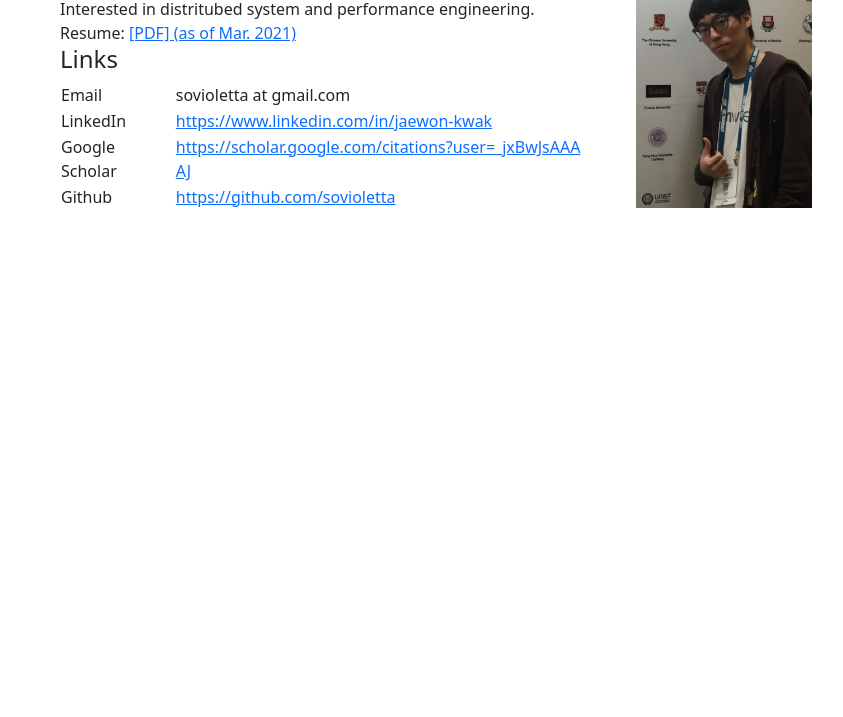
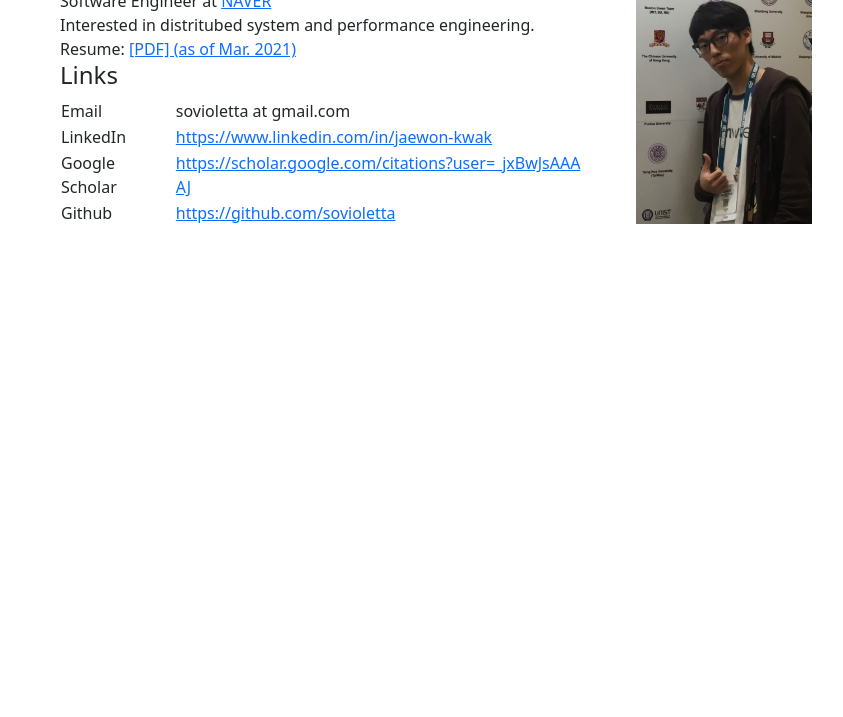
Before and after one commit to sovioletta/sovioletta, a plain HTML site: page index.html in a window 1280 px wide. Shown: the part 83-800 px from the top of the page, without its empty margins (216-1059 px from the left). Drawn offline with nearby package versions, Linux system fonts and the light colour scheme.

Commit message:
added a small padding on top

```diff
--- a/index.html
+++ b/index.html
@@ -8,7 +8,7 @@
         <link href="https://cdn.jsdelivr.net/npm/bootstrap@5.0.1/dist/css/bootstrap.min.css" rel="stylesheet" integrity="sha384-+0n0xVW2eSR5OomGNYDnhzAbDsOXxcvSN1TPprVMTNDbiYZCxYbOOl7+AMvyTG2x" crossorigin="anonymous">
     </head>
     <body>
-        <div class="container" style="max-width: 800px;">
+        <div class="container" style="max-width: 800px; padding-top: 16px;">
             <div class="row">
                 <h1>
                     Jaewon Kwak
```
